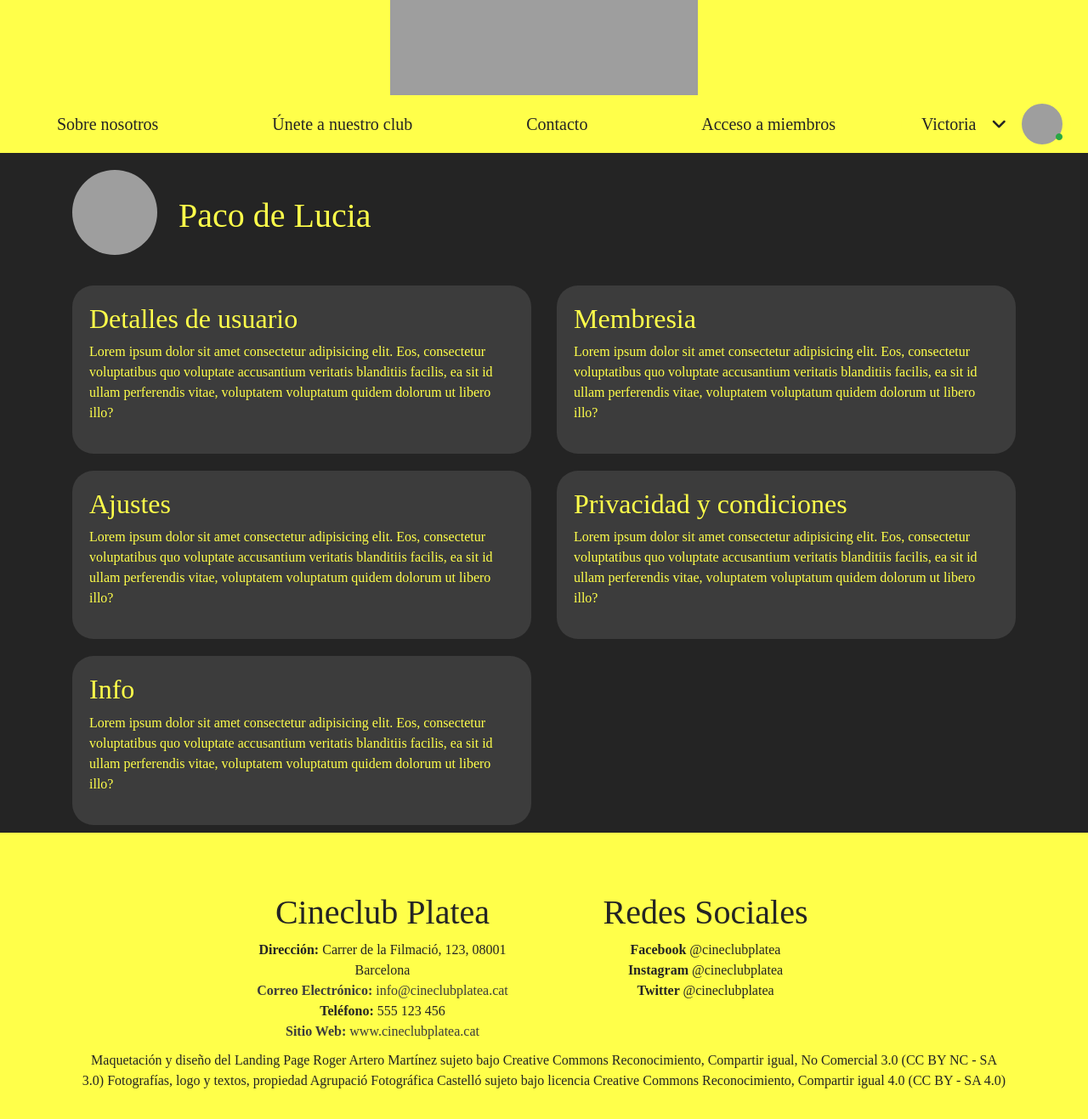
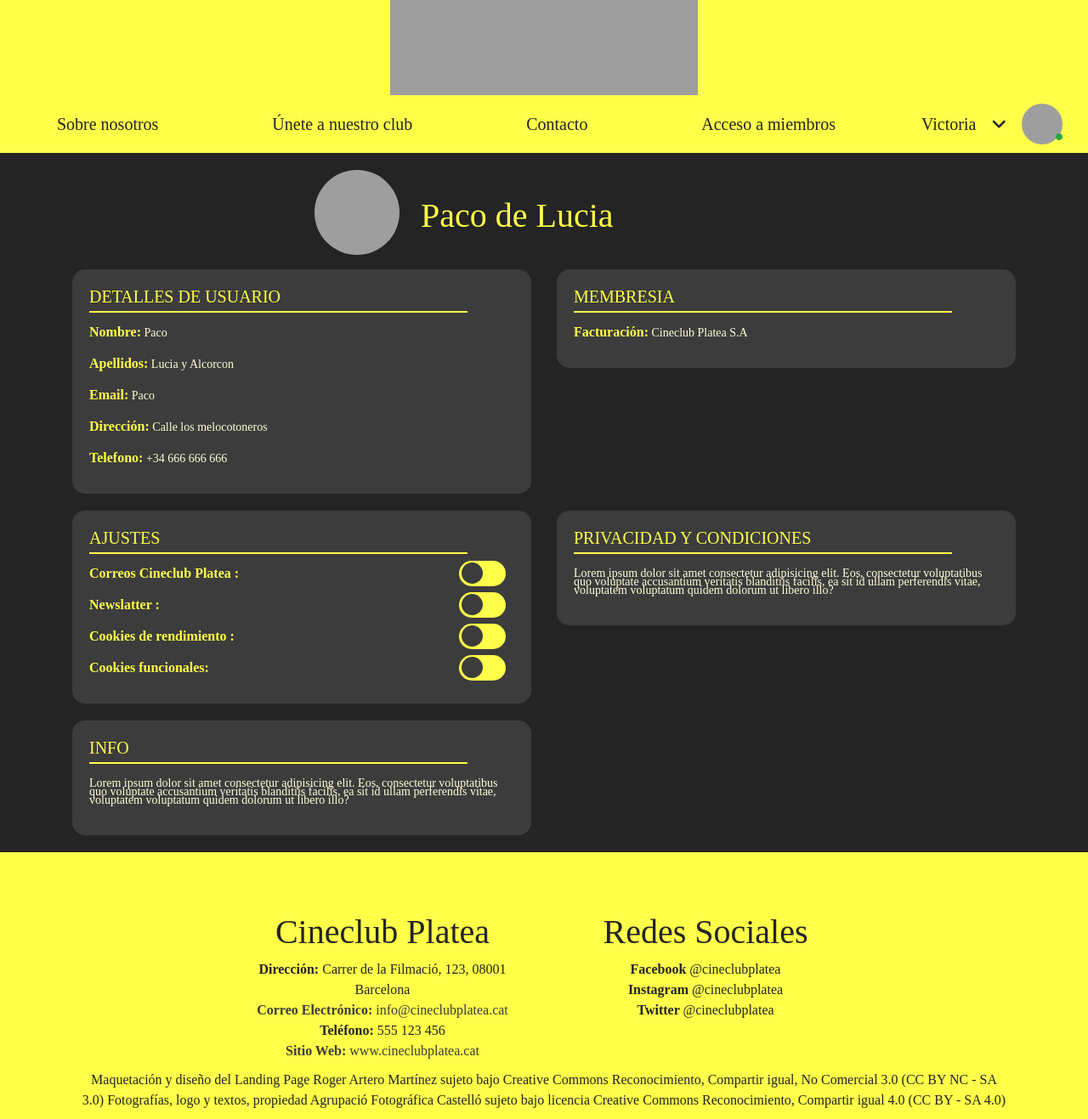
Before and after one commit to xorsch/CinemesPlatea, a PHP site: page /user.html in a window 1280 px wide. Shown: the part 170-1487 px from the top of the page at 85% size. Before the commit the page ends 1451 px from the top, so only its background shows below. Run offline with PHP 8.4, Linux system fonts and the light colour scheme; grey boxes are pictures that could not be loaded.

Commit message:
botones user section

```diff
--- a/proves grid/grid.css
+++ b/proves grid/grid.css
@@ -1,26 +1,37 @@
-*{
+* {
   font-family: poppins;
 }
+
 html {
   scroll-behavior: smooth;
 }
-section{
+
+section {
   background-color: #242424;
 }
-h1, h2, h3, h4, h5, h6 {
+
+h1,
+h2,
+h3,
+h4,
+h5,
+h6 {
   font-family: Lora;
   color: var(--bg-color);
   font-size: 3vh;
 }
-.link{
+
+.link {
   color: #3C3C3C;
 }
-.link:hover{
+
+.link:hover {
   color: black;
   font-weight: 900;
   text-decoration: none;
 }
-p{
+
+p {
   color: var(--bg-color);
 }
 
@@ -36,43 +47,46 @@ p{
   --black: black;
   --shadow: 0px 2px 8px 0px var(--secondary-light);
 }
+
 /* Aqui empieza el codigo especifico */
 
 /* nav */
 
-.menu{
+.menu {
   display: flex;
   flex-direction: column;
   background-color: var(--bg-color);
 }
 
-.imgmenu{
+.imgmenu {
   margin-top: 10px;
   width: 362px;
   margin-left: auto;
   margin-right: auto;
 }
 
-.pmenu{
+.pmenu {
   float: left;
   display: inline-flex;
   align-items: center;
   justify-content: space-evenly;
 }
-.pmenu p{
+
+.pmenu p {
   color: #242424;
   padding: 10px;
-    margin-bottom:0 ;
+  margin-bottom: 0;
   margin-left: auto;
   margin-right: auto;
   font-size: 20px;
 }
-.pmenu p a{
+
+.pmenu p a {
   color: #242424;
 }
 
 /* dropdown / css por simplificar */
-.dropdown{
+.dropdown {
   position: static;
   padding: 10px;
   top: 0px;
@@ -90,7 +104,7 @@ p{
   margin-right: 10px;
   width: 200px;
   border-radius: 50px;
-  color: #242424 ;
+  color: #242424;
   background-color: var(--bg-color);
   cursor: pointer;
   transition: box-shadow 0.2s ease-in, background-color 0.2s ease-in,
@@ -105,6 +119,7 @@ p{
   background: url(../web/img/07.jpeg);
   background-size: cover;
 }
+
 /*Bolita de conexión*/
 .profile-img i {
   position: absolute;
@@ -187,7 +202,9 @@ p{
   justify-content: flex-end;
   align-items: flex-start;
 }
-  .W-h2, .W-P{
+
+.W-h2,
+.W-P {
   text-decoration-line: line-through;
   text-decoration-thickness: 1.25rem;
   text-decoration-color: #ffff4a3b;
@@ -195,6 +212,7 @@ p{
   font-family: lora;
   color: var(--bg-color);
 }
+
 .W-h2 {
   padding-right: 10vw;
 }
@@ -205,14 +223,15 @@ p{
   width: 80vw;
   padding: 20px 0 40px 40px;
 }
+
 /* about us */
-.about-us{
+.about-us {
   padding: 50px;
   height: 100vh;
 }
 
-.abouth1{
-    padding: 25px ;
+.abouth1 {
+  padding: 25px;
   margin: top 1rem;
   text-align: center;
   color: var(--bg-color);
@@ -223,74 +242,82 @@ height: 100vh;
   font-size: 2vh;
 }
 
-#t-w{
+#t-w {
   display: flex;
   align-items: center;
 }
 
-#A-img{
-    display: flex ;
+#A-img {
+  display: flex;
   align-items: center;
 }
 
-.About-p{
+.About-p {
   padding: 20px;
 }
 
-#image-about-us{
+#image-about-us {
   min-height: fit-content;
   max-height: 38vh;
 }
 
 /* unete perro  */
 
-#t-unete h1, #t-unete p {
+#t-unete h1,
+#t-unete p {
   text-align: center;
   padding: 10px;
 }
 
 #t-unete h1 {
-    padding: 25px ;
-    margin-top:16px;
+  padding: 25px;
+  margin-top: 16px;
 }
 
 /*
   swiper ruchi */
-.swiper-ruchi{
+.swiper-ruchi {
   min-height: 80vh;
   display: flex;
   align-items: center;
   justify-content: center;
 }
-  .slide-container{
+
+.slide-container {
   max-width: 1120px;
   width: 100%;
-    padding:20px;
+  padding: 20px;
 }
-.slide-content{
+
+.slide-content {
   margin: 0 40px;
 }
- .swiper-backface-hidden .swiper-slide{
-  background:#3C3C3C;
+
+.swiper-backface-hidden .swiper-slide {
+  background: #3C3C3C;
   border-radius: 25px;
 }
-.card{
+
+.card {
   border-radius: 25px;
 }
+
 .image-content,
-.card-content{
+.card-content {
   display: flex;
   flex-direction: column;
   align-items: center;
   padding: 10px 14px;
 }
-.image-content{
+
+.image-content {
   position: relative;
   row-gap: 5px;
   padding: 25px 0;
 
 }
-.overalay{
+
+.overalay {
   position: absolute;
   left: 0;
   top: 0;
@@ -299,51 +326,59 @@ height: 100vh;
   background-color: var(--bg-color);
   border-radius: 25px 25px 0 25px;
 }
+
 .overalay::before,
-.overalay::after{
+.overalay::after {
   content: '';
   position: absolute;
   right: 0;
   bottom: -40px;
   height: 40px;
   width: 40px;
-    background-color:#3C3C3C;
+  background-color: #3C3C3C;
 }
-.overalay::after{
+
+.overalay::after {
   border-radius: 0 25px 0 0;
   background-color: #3C3C3C;
 
 }
-.card-image{
+
+.card-image {
   position: relative;
   height: 150px;
   width: 150px;
 }
-.card-image .card-img{
+
+.card-image .card-img {
   height: 100%;
   width: 100%;
   object-fit: cover;
   border-radius: 50%;
   border: 5px solid #3c3c3c;
 }
-.Name{
+
+.Name {
   font-size: 18px;
   font-weight: 500;
-    color:var(--bg-color);
+  color: var(--bg-color);
 }
-.subtitle{
+
+.subtitle {
   font-size: 16px;
   font-weight: 300;
   color: var(--bg-color);
   text-align: center;
 }
-.description{
+
+.description {
   font-size: 14px;
   color: var(--bg-color);
   text-align: center;
   justify-content: center;
 }
-.button{
+
+.button {
   border: none;
   font-size: 16px;
   color: #3c3c3c;
@@ -354,17 +389,23 @@ height: 100vh;
   cursor: pointer;
   transition: all 0.3s ease;
 }
-.button:hover{
-    background:#242424;
+
+.button:hover {
+  background: #242424;
   color: var(--bg-color);
 }
-.swiper-pagination{
+
+.swiper-pagination {
   position: relative;
   padding-top: 20px;
 }
-.swiper-button-next:after, .swiper-rtl .swiper-button-prev:after, .swiper-button-prev:after{
+
+.swiper-button-next:after,
+.swiper-rtl .swiper-button-prev:after,
+.swiper-button-prev:after {
   color: #FFFF4A;
 }
+
 /* botones  */
 
 .buttons {
@@ -425,42 +466,40 @@ footer {
   text-align: center;
 }
 
-footer h1{
+footer h1 {
   color: #242424;
 
 }
-footer h1{
+
+footer h1 {
   padding-top: px;
 }
 
-footer p{
+footer p {
   font-family: lora;
   font-size: 16px;
-    margin:0;
-    color:#242424;
+  margin: 0;
+  color: #242424;
 }
-.copyright{
+
+
+.copyright {
   padding: 10px;
 }
+
 #fotter {
   padding-top: 20px;
 }
 
-.user{
-  min-height: 100vh;
+/* user page */
+
+
+.user {
+  min-height: 80vh;
 
 }
 
-.tarjeta-user{
-  padding: 20px;
-  border-radius: 25px;
-  background-color: #3C3C3C;
-  margin-top:20px;
-}
-.tarjeta-user .tarj-h{
-  color: #FFFF4A;
-}
-.img-cont{
+.img-cont {
   height: 100px;
   width: 100px;
   background-color: #3C3C3C;
@@ -471,7 +510,7 @@ footer p{
   background-size: cover;
 }
 
-.h-user{
+.h-user {
   margin-top: 20px;
   padding: 30px;
   font-family: lora;
@@ -479,31 +518,138 @@ footer p{
   color: #FFFF4A;
 }
 
+/* detalles usuario */
+.tarjeta-user {
+  padding: 20px;
+  border-radius: 15px;
+  background-color: #3C3C3C;
+  margin-bottom: 20px;
+}
+
+.tarjeta-user .tarj-h h2 {
+  color: #FFFF4A;
+  font-size: 20px;
+  border-bottom: solid 2px #FFFF4A;
+  margin-right: 55px;
+  text-transform: uppercase;
+  padding-bottom: 5px;
+}
+
+.tarjeta-user p {
+  font-size: 14px;
+  color: #ffffd8;
+  line-height: 10px;
+  text-align: start;
+  padding-top: 10px;
+}
+
+.tarjeta-user p span {
+  font-size: 16px;
+  font-weight: 600;
+  color: #FFFF4A;
+  display: inline-flex;
+  align-items: center;
+}
+
+/* notificaciones */
+.tarj-notificaciones {
+  display: flex;
+  align-items: stretch;
+  flex-direction: column;
+}
+
+.notif {
+  display: flex;
+  align-items: stretch;
+  flex-direction: row;
+  justify-content: space-between;
+}
+
+/* membresia  */
 
 
+/* switch boton */
+.switcher {
+  transform: (-50%, -50%);
+  text-align: center;
+}
+
+.switch {
+  position: relative;
+  display: inline-block;
+  justify-content: space-evenly;
+  width: 55px;
+  height: 30px;
+  margin: 0 10px;
+}
+
+.slider {
+
+  position: absolute;
+  cursor: pointer;
+  top: 0;
+  left: 0;
+  right: 0;
+  bottom: 0;
+  background-color: #FFFF4A;
+  transition: .4s;
+  border-radius: 25px;
+}
+
+.switch input {
+  display: none;
+}
+
+.slider:before {
+  position: absolute;
+  content: "";
+  height: 25px;
+  width: 25px;
+  left: 2.5px;
+  bottom: 2.5px;
+  background-color: #3c3c3c;
+  transition: 0.4s;
+  border-radius: 50px;
+}
+
+input:checked+.slider {
+  background-color: #242424;
+}
+
+input:checked+.slider::before {
+  transform: translateX(25px);
+}
+
 /* media query  */
+
 @media (max-width: 700px) {
 
-  .imgmenu{
-    width:150px;
+  .imgmenu {
+    width: 150px;
   }
-  .pmenu{
+
+  .pmenu {
     display: flex;
     flex-direction: column;
     background-color: var(--bg-color);
     justify-content: center;
   }
-.pmenu p{
+
+  .pmenu p {
     padding-left: 0;
 
   }
-.Welcome{
+
+  .Welcome {
     height: 100%;
   }
-#image-about-us{
+
+  #image-about-us {
     min-width: 300px;
   }
-#scrolltotop_parent, #scrolltotop_parent:hover{
+
+  #scrolltotop_parent,
+  #scrolltotop_parent:hover {
     display: none;
   }
 }
--- a/proves grid/index.html
+++ b/proves grid/index.html
@@ -12,6 +12,7 @@
     <link rel="stylesheet" href="grid.css">
 
     <link rel="stylesheet" href="https://cdn.jsdelivr.net/npm/bootstrap@4.0.0/dist/css/bootstrap.min.css" integrity="sha384-Gn5384xqQ1aoWXA+058RXPxPg6fy4IWvTNh0E263XmFcJlSAwiGgFAW/dAiS6JXm" crossorigin="anonymous">
+
 <style>
   body{
     background-color: #3C3C3C;
@@ -26,7 +27,7 @@
                 <P><a href="#about-us">Sobre nosotros</a></P>
                 <P><a href="#unete">Únete a nuestro club</a></P>
                 <P><a href="#footer">Contacto</a></P>
-                <P><a href="#">Acceso a miembros</a></P>
+                <P><a href="user.html">Acceso a miembros</a></P>
                 <div class="dropdown">
                   <div class="profile-dropdown">
                     <div onclick="toggle()" class="profile-dropdown-btn">
@@ -67,7 +68,6 @@
                       <tr >
                         <td class="Welcome">
 
-                          <!-- Per ser coherents hauria de ser con la aboutAs -->
                           <h2 class="W-h2">Bienvenidas y bienvenidos al espacio online de Cineclub Platea.</h2>
                           <p class="W-P">No sólo proyectamos películas, creamos experiencias en torno al
                              arte cinematográfico, ofreciendo en este espacio virtual
--- a/proves grid/user.html
+++ b/proves grid/user.html
@@ -1,5 +1,6 @@
 <!DOCTYPE html>
 <html lang="es">
+
 <head>
     <meta charset="UTF-8">
     <meta name="viewport" content="width=device-width, initial-scale=1.0">
@@ -11,9 +12,11 @@
 
     <link rel="stylesheet" href="grid.css">
 
-        <link rel="stylesheet" href="https://cdn.jsdelivr.net/npm/bootstrap@4.0.0/dist/css/bootstrap.min.css" integrity="sha384-Gn5384xqQ1aoWXA+058RXPxPg6fy4IWvTNh0E263XmFcJlSAwiGgFAW/dAiS6JXm" crossorigin="anonymous">
+    <link rel="stylesheet" href="https://cdn.jsdelivr.net/npm/bootstrap@4.0.0/dist/css/bootstrap.min.css"
+        integrity="sha384-Gn5384xqQ1aoWXA+058RXPxPg6fy4IWvTNh0E263XmFcJlSAwiGgFAW/dAiS6JXm" crossorigin="anonymous">
+
     <style>
-      body{
+        body {
             background-color: #3C3C3C;
         }
     </style>
@@ -24,10 +27,10 @@
         <div class="menu">
             <img class="imgmenu" src="../web/img/Logo.png" alt="logo">
             <div class="pmenu">
-                <P><a href="#about-us">Sobre nosotros</a></P>
-                <P><a href="#unete">Únete a nuestro club</a></P>
-                <P><a href="#footer">Contacto</a></P>
-                <P><a href="#">Acceso a miembros</a></P>
+                <P><a href="index.html">Sobre nosotros</a></P>
+                <P><a href="index.html">Únete a nuestro club</a></P>
+                <P><a href="index.html">Contacto</a></P>
+                <P><a href="user.html">Acceso a miembros</a></P>
                 <div class="dropdown">
                     <div class="profile-dropdown">
                         <div onclick="toggle()" class="profile-dropdown-btn">
@@ -40,18 +43,24 @@
 
                         </div>
                         <div class="profile-dropdown-list">
-                      <div><p class="profile-dropdown-list-item"> <a href="#">
+                            <div>
+                                <p class="profile-dropdown-list-item"> <a href="#">
                                         <i class="fa-regular fa-user"></i>
                                         Edit Profile
-                    </a></p></div>
-                      <div><p class="profile-dropdown-list-item"><a href="#">
+                                    </a></p>
+                            </div>
+                            <div>
+                                <p class="profile-dropdown-list-item"><a href="#">
                                         <i class="fa-solid fa-sliders"></i>
                                         Settings
-                    </a></p></div>
-                      <div><p class="profile-dropdown-list-item"><a href="#">
+                                    </a></p>
+                            </div>
+                            <div>
+                                <p class="profile-dropdown-list-item"><a href="#">
                                         <i class="fa-solid fa-arrow-right-from-bracket"></i>
                                         Log out
-                    </a></p></div>
+                                    </a></p>
+                            </div>
                         </div>
 
                     </div>
@@ -60,16 +69,18 @@
             </div>
         </div>
     </header>
+
     <section class="user">
 
         <div class="container">
             <div class="row">
+                <div class="col-xs-12 col-sm-12 col-md-12 col-lg-3"></div>
                 <div class="col-xs-12 col-sm-12 col-md-12 col-lg-1">
                     <div class="img-cont">
                         <div class="img-user"></div>
                     </div>
                 </div>
-                <div class="col-xs-12 col-sm-12 col-md-12 col-lg-7">
+                <div class="col-xs-12 col-sm-12 col-md-12 col-lg-5">
                     <div class="h-user">
                         <h1>Paco de Lucia</h1>
                     </div>
@@ -84,7 +95,16 @@
                             <h2>Detalles de usuario</h2>
                         </div>
                         <div class="tarj-p">
-                        <p>Lorem ipsum dolor sit amet consectetur adipisicing elit. Eos, consectetur voluptatibus quo voluptate accusantium veritatis blanditiis facilis, ea sit id ullam perferendis vitae, voluptatem voluptatum quidem dolorum ut libero illo?</p>
+                            <p><span class="user-detail">Nombre:</span>
+                                Paco</p>
+                            <p><span class="user-detail">Apellidos:</span>
+                                Lucia y Alcorcon</p>
+                            <p><span class="user-detail">Email:</span>
+                                Paco</p>
+                            <p><span class="user-detail">Dirección:</span>
+                                Calle los melocotoneros</p>
+                            <p><span class="user-detail">Telefono:</span>
+                                +34 666 666 666</p>
                         </div>
                     </div>
 
@@ -97,7 +117,7 @@
                             <h2>Membresia</h2>
                         </div>
                         <div class="tarj-p">
-                        <p>Lorem ipsum dolor sit amet consectetur adipisicing elit. Eos, consectetur voluptatibus quo voluptate accusantium veritatis blanditiis facilis, ea sit id ullam perferendis vitae, voluptatem voluptatum quidem dolorum ut libero illo?</p>
+                            <p><span class="user-detail">Facturación:</span> Cineclub Platea S.A</p>
                         </div>
                     </div>
                 </div>
@@ -109,8 +129,45 @@
                         <div class="tarj-h">
                             <h2>Ajustes</h2>
                         </div>
-                        <div class="tarj-p">
-                        <p>Lorem ipsum dolor sit amet consectetur adipisicing elit. Eos, consectetur voluptatibus quo voluptate accusantium veritatis blanditiis facilis, ea sit id ullam perferendis vitae, voluptatem voluptatum quidem dolorum ut libero illo?</p>
+                        <div class="tarj-notificaciones">
+
+                            <div class="notif">
+                                <p><span class="notif-detail">Correos Cineclub Platea :</span></p>
+                                <div class="switcher">
+                                    <label class="switch">
+                                        <input type="checkbox">
+                                        <span class="slider"></span>
+                                    </label>
+                                </div>
+                            </div>
+                            <div class="notif">
+                                <p><span class="notif-detail">Newslatter :</span></p>
+                                <div class="switcher">
+                                    <label class="switch">
+                                        <input type="checkbox">
+                                        <span class="slider"></span>
+                                    </label>
+                                </div>
+                            </div>
+                            <div class="notif">
+                                <p><span class="notif-detail">Cookies de rendimiento :</span></p>
+                                <div class="switcher">
+                                    <label class="switch">
+                                        <input type="checkbox">
+                                        <span class="slider"></span>
+                                    </label>
+                                </div>
+                            </div>
+                            <div class="notif">
+                                <p><span class="notif-detail">Cookies funcionales:</span></p>
+                                <div class="switcher">
+                                    <label class="switch">
+                                        <input type="checkbox">
+                                        <span class="slider"></span>
+                                    </label>
+                                </div>
+                            </div>
+
                         </div>
                     </div>
                 </div>
@@ -120,7 +177,9 @@
                             <h2>Privacidad y condiciones</h2>
                         </div>
                         <div class="tarj-p">
-                        <p>Lorem ipsum dolor sit amet consectetur adipisicing elit. Eos, consectetur voluptatibus quo voluptate accusantium veritatis blanditiis facilis, ea sit id ullam perferendis vitae, voluptatem voluptatum quidem dolorum ut libero illo?</p>
+                            <p>Lorem ipsum dolor sit amet consectetur adipisicing elit. Eos, consectetur voluptatibus
+                                quo voluptate accusantium veritatis blanditiis facilis, ea sit id ullam perferendis
+                                vitae, voluptatem voluptatum quidem dolorum ut libero illo?</p>
                         </div>
                     </div>
                 </div>
@@ -133,7 +192,9 @@
                             <h2>Info</h2>
                         </div>
                         <div class="tarj-p">
-                        <p>Lorem ipsum dolor sit amet consectetur adipisicing elit. Eos, consectetur voluptatibus quo voluptate accusantium veritatis blanditiis facilis, ea sit id ullam perferendis vitae, voluptatem voluptatum quidem dolorum ut libero illo?</p>
+                            <p>Lorem ipsum dolor sit amet consectetur adipisicing elit. Eos, consectetur voluptatibus
+                                quo voluptate accusantium veritatis blanditiis facilis, ea sit id ullam perferendis
+                                vitae, voluptatem voluptatum quidem dolorum ut libero illo?</p>
                         </div>
                     </div>
                 </div>
@@ -145,6 +206,8 @@
         </div>
         </div>
 
+
+
     </section>
 </body>
 <footer id="footer">
@@ -155,9 +218,11 @@
             <div class="col-xs-12 col-sm-12 col-md-4 col-lg-4">
                 <h1>Cineclub Platea</h1>
                 <p><b>Dirección: </b>Carrer de la Filmació, 123, 08001 Barcelona</p>
-                  <p><a class="link" href="mailto:info@cineclubplatea.cat"><b>Correo Electrónico: </b> info@cineclubplatea.cat</a></p>
+                <p><a class="link" href="mailto:info@cineclubplatea.cat"><b>Correo Electrónico: </b>
+                        info@cineclubplatea.cat</a></p>
                 <p><b>Teléfono: </b>555 123 456 </p>
-                  <p><a class="link" href="http://www.cineclubplatea.cat"> <b>Sitio Web: </b>www.cineclubplatea.cat</a></p>
+                <p><a class="link" href="http://www.cineclubplatea.cat"> <b>Sitio Web: </b>www.cineclubplatea.cat</a>
+                </p>
             </div>
             <div class="col-xs-12 col-sm-12 col-md-4 col-lg-4" id="">
                 <h1>Redes Sociales</h1>
@@ -172,12 +237,19 @@
     <div class="container">
         <div class="row">
             <div class="col-xs-12 col-sm-12 col-md-12 col-lg-12">
-            <p class="copyright">Maquetación y diseño del Landing Page Roger Artero Martínez sujeto bajo Creative Commons Reconocimiento, Compartir igual, No Comercial 3.0 (CC BY NC - SA 3.0) Fotografías, logo y textos, propiedad Agrupació Fotográfica Castelló sujeto bajo licencia Creative Commons Reconocimiento, Compartir igual 4.0 (CC BY - SA 4.0)</p>
+                <p class="copyright">Maquetación y diseño del Landing Page Roger Artero Martínez sujeto bajo Creative
+                    Commons Reconocimiento, Compartir igual, No Comercial 3.0 (CC BY NC - SA 3.0) Fotografías, logo y
+                    textos, propiedad Agrupació Fotográfica Castelló sujeto bajo licencia Creative Commons
+                    Reconocimiento, Compartir igual 4.0 (CC BY - SA 4.0)</p>
             </div>
         </div>
     </div>
 </footer>
 
+
+
+
 <script src="https://cdn.jsdelivr.net/npm/swiper@11/swiper-bundle.min.js"></script>
 <script src="../web/javascript/main.js"></script>
+
 </html>
```
Also changed, not shown: web/javascript/main.js (+0 -23 lines). Lines whose indentation alone changed are shown as unchanged.
